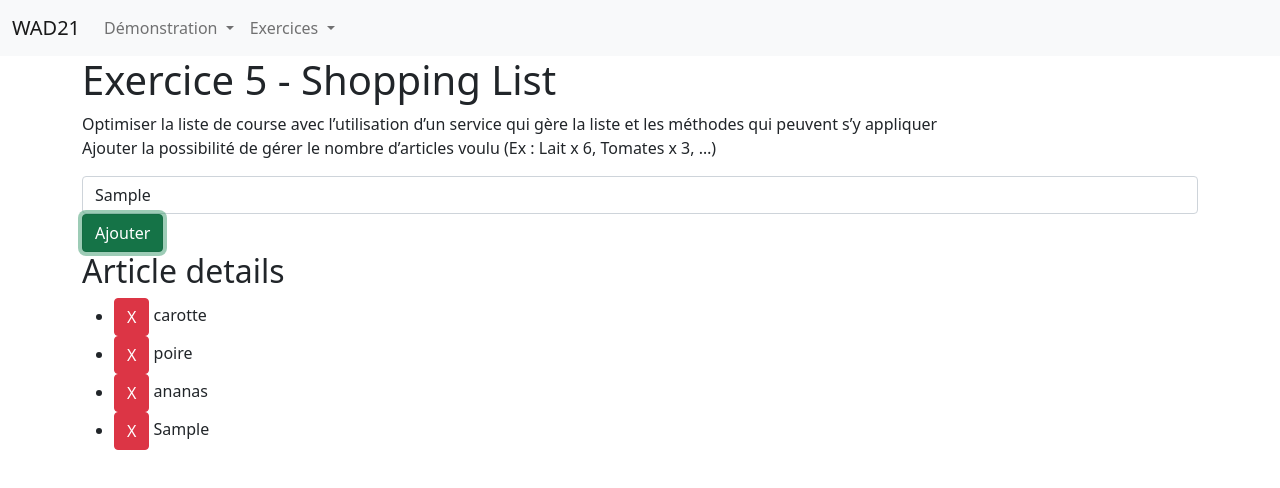
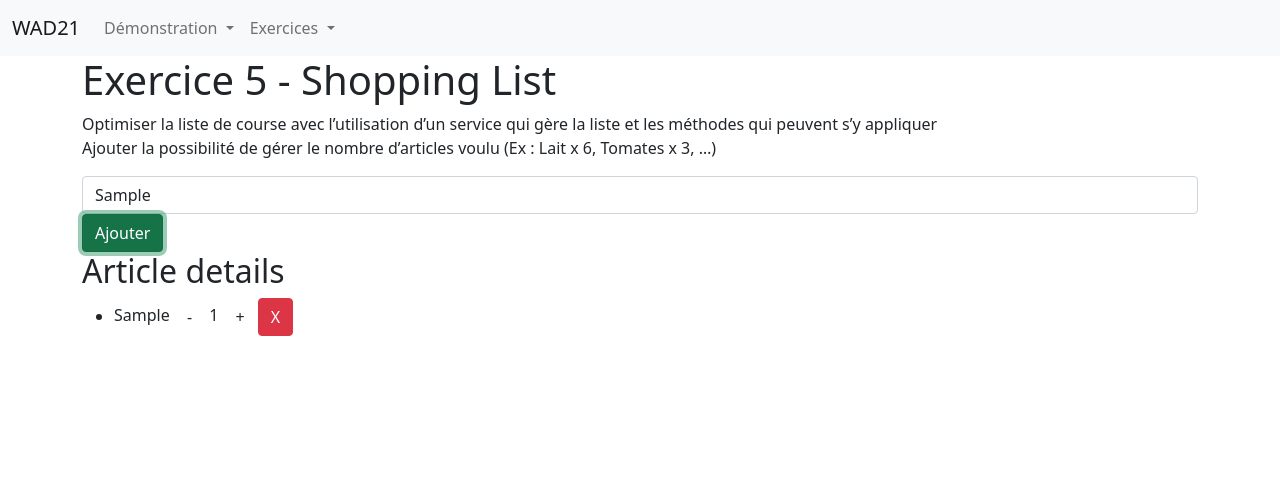
Before and after one commit to QuentinGeerts/wad21, an Angular app: page /exos/exo05 in a window 1280 px wide. Both pictures are taken after typing "Sample" into the empty fields and a click on the button "Ajouter". Shown: the top 488 px of the page. Built offline with nearby package versions, Linux system fonts and the light colour scheme.

Commit message:
Correction exercice 05

```diff
--- a/src/app/app.module.ts
+++ b/src/app/app.module.ts
@@ -31,6 +31,7 @@ import { Exo04Component } from './exos/exo04/exo04.component';
 import { ListeComponent } from './exos/exo04/liste/liste.component';
 import { Demo11Component } from './demo/demo11/demo11.component';
 import { Exo05Component } from './exos/exo05/exo05.component';
+import { ShoppingListComponent } from './exos/exo05/shopping-list/shopping-list.component';
 
 @NgModule({
   declarations: [
@@ -62,6 +63,7 @@ import { Exo05Component } from './exos/exo05/exo05.component';
     ListeComponent,
     Demo11Component,
     Exo05Component,
+    ShoppingListComponent,
   ],
   imports: [
     BrowserModule,
--- a/src/app/exos/exo05/exo05.component.html
+++ b/src/app/exos/exo05/exo05.component.html
@@ -6,9 +6,14 @@
   Ajouter la possibilité de gérer le nombre d’articles voulu (Ex : Lait x 6, Tomates x 3, …)
 </p>
 
-<input type="text" class="form-control" [(ngModel)]="article">
+<input type="text" class="form-control" [(ngModel)]="article.label">
 <button class="btn btn-success" (click)="addToCart()">Ajouter</button>
 
-<app-liste [cart]="cart" (eventDelete)="deleteToCart($event)">
+<app-shopping-list
+  [cart]="cart"
+  (eventDelete)="deleteToCart($event)"
+  (eventIncrease)="increment($event)"
+  (eventDecrease)="decrement($event)"
+>
   <!-- eventDelete lié à l'output de l'enfant -->
-</app-liste>
+</app-shopping-list>
--- a/src/app/exos/exo05/exo05.component.ts
+++ b/src/app/exos/exo05/exo05.component.ts
@@ -1,4 +1,6 @@
 import { Component, OnInit } from '@angular/core';
+import { Article } from './models/article.model';
+import { ShoppingService } from './services/shopping.service';
 
 @Component({
   selector: 'app-exo05',
@@ -7,24 +9,32 @@ import { Component, OnInit } from '@angular/core';
 })
 export class Exo05Component implements OnInit {
 
-  article : string = ""
+  article: Article = new Article()
 
-  cart : string[] = []
+  cart: Article[] = []
 
-  constructor() { }
+  constructor(private shoppingService: ShoppingService) { }
 
   ngOnInit(): void {
-    this.cart.push('carotte', 'poire', 'ananas')
-    // console.log('cart :>> ', this.cart) // clo + tab
+    this.cart = this.shoppingService.cart
   }
 
   addToCart() {
-    this.cart.push(this.article)
+    const art = new Article
+    art.label = this.article.label
+    this.shoppingService.addToCart(art)
   }
 
-  // Liée à l'output
-  deleteToCart(index : number) {
-    this.cart.splice(index, 1)
+  deleteToCart(index: number) {
+    this.shoppingService.removeToCart(index)
+  }
+
+  increment(index: number) {
+    this.shoppingService.increaseQuantity(index)
+  }
+
+  decrement(index: number) {
+    this.shoppingService.decreaseQuantity(index)
   }
 
 }
--- a/src/app/exos/exo05/models/article.model.ts
+++ b/src/app/exos/exo05/models/article.model.ts
@@ -1,8 +1,4 @@
 export class Article {
   label: string
   quantity: number = 1
-
-  constructor(label: string) {
-    this.label = label
-  }
 }
--- /dev/null
+++ b/src/app/exos/exo05/shopping-list/shopping-list.component.html
@@ -0,0 +1,11 @@
+<h2>Article details</h2>
+
+<ul>
+  <li *ngFor="let article of cart; let i = index">
+    {{ article.label }}
+    <button class="btn" (click)="emitDecrease(i)">-</button>
+    {{ article.quantity }}
+    <button class="btn" (click)="emitIncrease(i)">+</button>
+    <button class="btn btn-danger" (click)="emitDeleteToCart(i)">X</button>
+  </li>
+</ul>
--- /dev/null
+++ b/src/app/exos/exo05/shopping-list/shopping-list.component.ts
@@ -0,0 +1,39 @@
+import { Component, EventEmitter, Input, OnInit, Output } from '@angular/core';
+import { Article } from '../models/article.model';
+
+@Component({
+  selector: 'app-shopping-list',
+  templateUrl: './shopping-list.component.html',
+  styleUrls: ['./shopping-list.component.css']
+})
+export class ShoppingListComponent implements OnInit {
+
+  @Input() cart: Article[]
+
+  @Output() eventDelete: EventEmitter<number>
+  @Output() eventIncrease: EventEmitter<number>
+  @Output() eventDecrease: EventEmitter<number>
+
+  constructor() {
+    this.eventDelete = new EventEmitter<number>()
+    this.eventIncrease = new EventEmitter<number>()
+    this.eventDecrease = new EventEmitter<number>()
+  }
+
+  ngOnInit(): void {
+  }
+
+  emitDeleteToCart(index: number) {
+    this.eventDelete.emit(index)
+  }
+
+  emitIncrease(index: number) {
+    this.eventIncrease.emit(index)
+  }
+
+  emitDecrease(index: number) {
+    this.eventDecrease.emit(index)
+  }
+
+
+}
```
Also changed, not shown: src/app/exos/exo05/liste/liste.component.html (deleted, +0 -11 lines), src/app/exos/exo05/liste/liste.component.ts (deleted, +0 -30 lines), src/app/exos/exo05/shopping-list/shopping-list.component.css (added).
